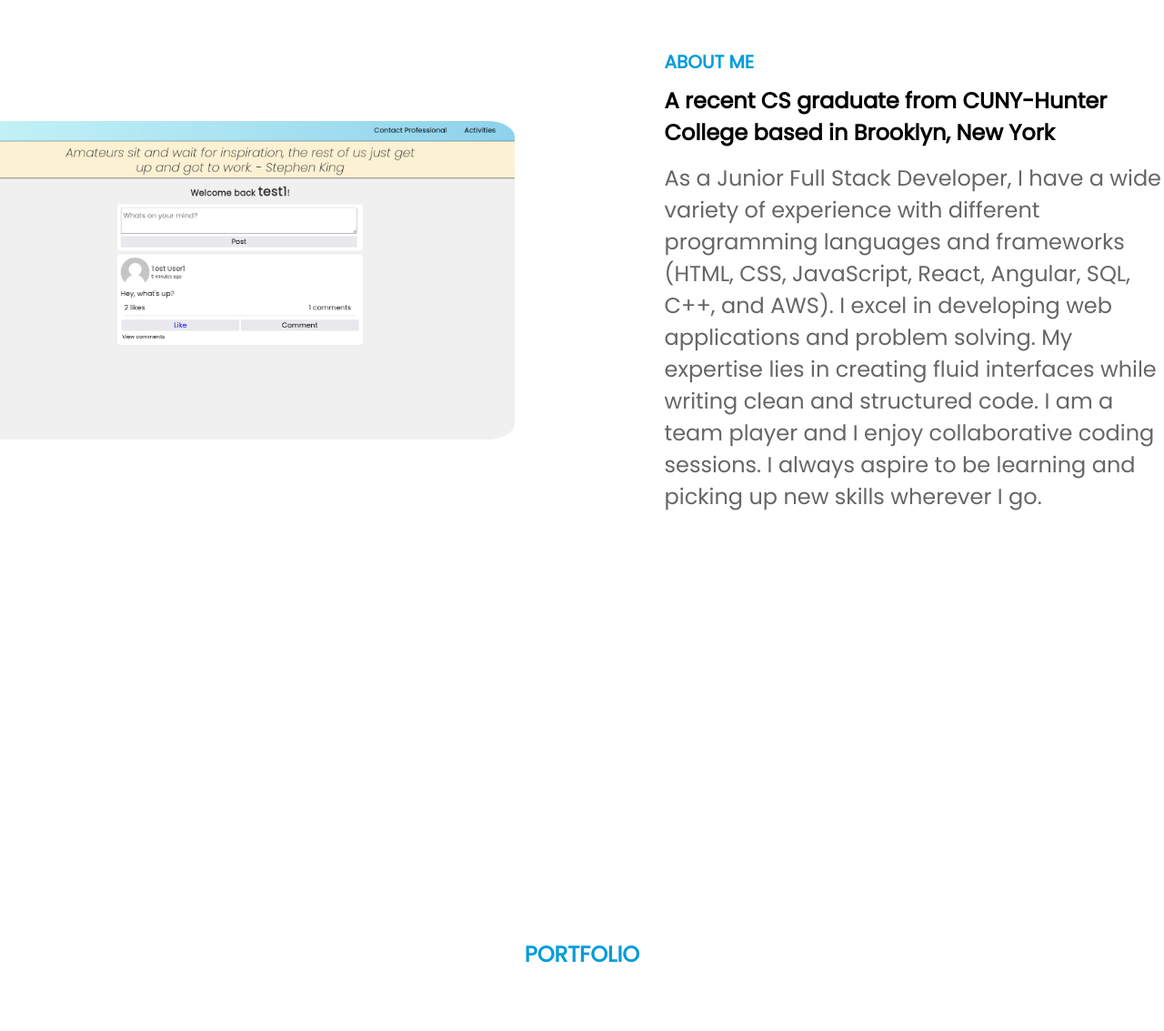
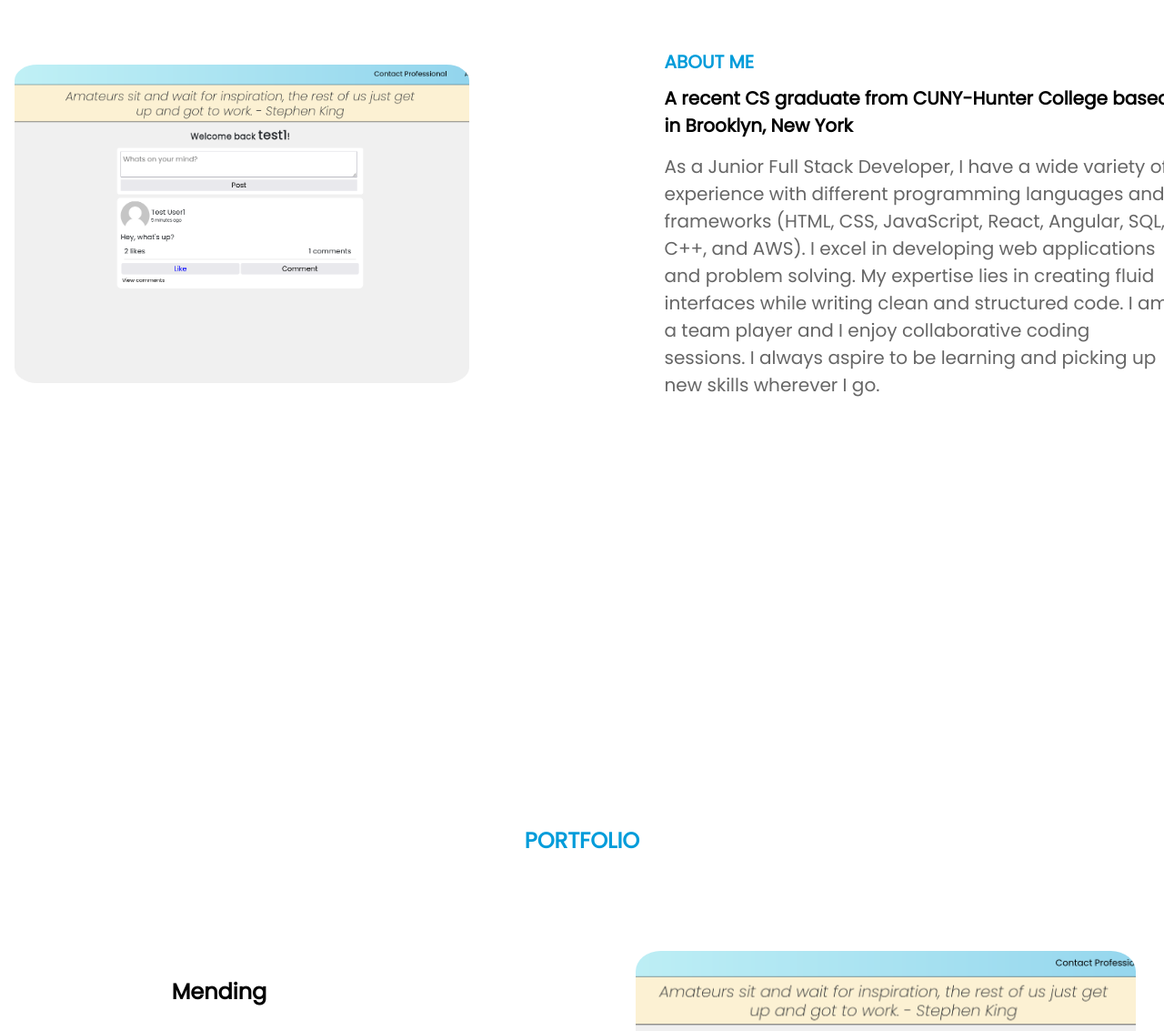
Before and after one commit to TommyLiang1/Portfolio, a React (Create React App) app: page / in a window 1280 px wide. Shown: the part 1457-2590 px from the top of the page at 91% size. Built offline with nearby package versions, Linux system fonts and the light colour scheme.

Commit message:
Style changes

```diff
--- a/src/styles/About.css
+++ b/src/styles/About.css
@@ -9,7 +9,7 @@
 }
 
 .about-img {
-  max-width: 600px;
+  max-width: 500px;
   height: 350px;
   object-fit: cover;
   border-radius: 5%;
@@ -30,7 +30,7 @@
 
 .about-title {
   font-weight: bold;
-  font-size: 1.5rem;
+  font-size: 1.25rem;
   margin-top: 10px;
 }
 
--- a/src/styles/Navbar.css
+++ b/src/styles/Navbar.css
@@ -13,7 +13,7 @@
   display: flex;
   align-items: center;
   flex-direction: column;
-  font-size: 1.5rem;
+  font-size: 1.25rem;
 }
 
 .nav {
--- a/src/styles/Projects.css
+++ b/src/styles/Projects.css
@@ -37,7 +37,7 @@
 
 .portfolio-title {
   font-weight: bold;
-  font-size: 1.75rem;
+  font-size: 1.5rem;
 }
 
 .portfolio-desc {
```
